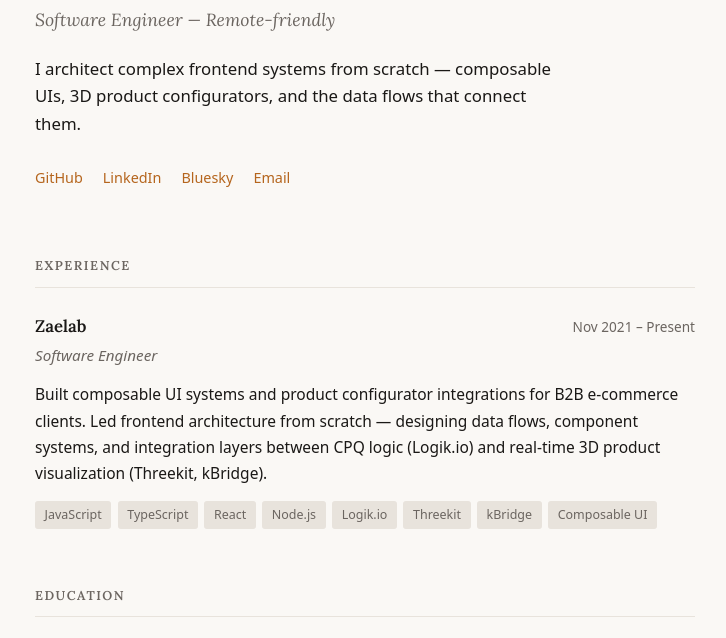
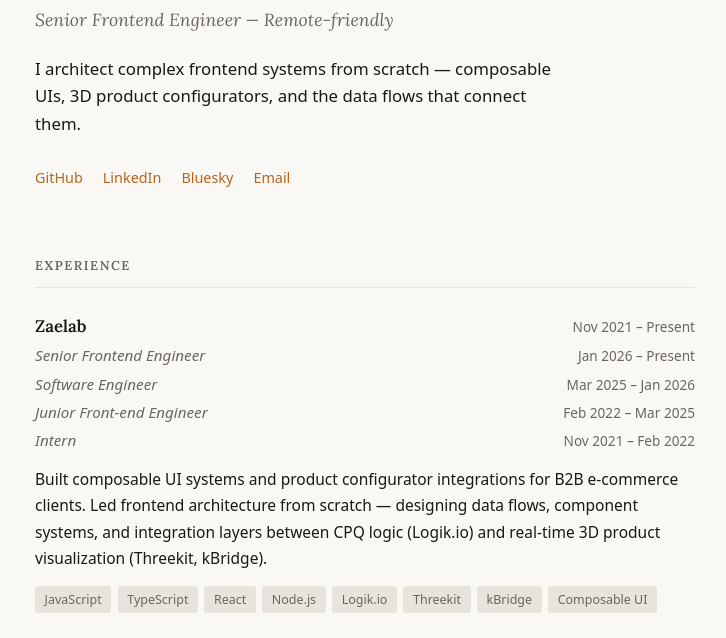
Before and after one commit to iluhaar/illiadot.dev, a plain HTML site: page index.html in a window 1280 px wide. Shown: the part 120-758 px from the top of the page, without its empty margins (275-1001 px from the left). Drawn offline with Linux system fonts and the light colour scheme.

Commit message:
show title progression at Zaelab and update current role to Senior Frontend Engineer

```diff
--- a/index.html
+++ b/index.html
@@ -4,7 +4,7 @@
         <meta charset="UTF-8" />
         <meta name="viewport" content="width=device-width, initial-scale=1.0" />
         <link rel="icon" type="image/svg+xml" href="/favicon.svg" />
-        <title>Illia Rudyi — Software Engineer</title>
+        <title>Illia Rudyi — Senior Frontend Engineer</title>
         <meta name="description" content="Software Engineer who architects complex frontend systems — composable UIs, 3D product configurators, and the data flows that connect them." />
         <link rel="preconnect" href="https://fonts.googleapis.com" crossorigin />
         <link rel="preconnect" href="https://fonts.gstatic.com" crossorigin />
@@ -149,11 +149,25 @@
                 white-space: nowrap;
             }
 
+            .job-roles {
+                margin-bottom: 0.75rem;
+                display: flex;
+                flex-direction: column;
+                gap: 0.15rem;
+            }
+
+            .job-role-item {
+                display: flex;
+                justify-content: space-between;
+                align-items: baseline;
+                flex-wrap: wrap;
+                gap: 0.25rem;
+            }
+
             .job-role {
                 font-style: italic;
                 color: var(--muted);
                 font-size: 0.95rem;
-                margin-bottom: 0.75rem;
             }
 
             .job-desc {
@@ -272,7 +286,7 @@
                     <h1>Illia Rudyi</h1>
                     <button id="theme-btn" aria-label="Toggle theme" onclick="toggleTheme()"></button>
                 </div>
-                <p class="title">Software Engineer &mdash; Remote-friendly</p>
+                <p class="title">Senior Frontend Engineer &mdash; Remote-friendly</p>
                 <p class="pitch">I architect complex frontend systems from scratch &mdash; composable UIs, 3D product configurators, and the data flows that connect them.</p>
                 <nav class="links">
                     <a href="https://github.com/iluhaar" target="_blank" rel="noopener noreferrer">GitHub</a>
@@ -289,7 +303,24 @@
                         <span class="job-company">Zaelab</span>
                         <span class="job-dates">Nov 2021 &ndash; Present</span>
                     </div>
-                    <div class="job-role">Software Engineer</div>
+                    <div class="job-roles">
+                        <div class="job-role-item">
+                            <span class="job-role">Senior Frontend Engineer</span>
+                            <span class="job-dates">Jan 2026 &ndash; Present</span>
+                        </div>
+                        <div class="job-role-item">
+                            <span class="job-role">Software Engineer</span>
+                            <span class="job-dates">Mar 2025 &ndash; Jan 2026</span>
+                        </div>
+                        <div class="job-role-item">
+                            <span class="job-role">Junior Front-end Engineer</span>
+                            <span class="job-dates">Feb 2022 &ndash; Mar 2025</span>
+                        </div>
+                        <div class="job-role-item">
+                            <span class="job-role">Intern</span>
+                            <span class="job-dates">Nov 2021 &ndash; Feb 2022</span>
+                        </div>
+                    </div>
                     <p class="job-desc">
                         Built composable UI systems and product configurator integrations for B2B e-commerce clients.
                         Led frontend architecture from scratch — designing data flows, component systems, and integration
```
